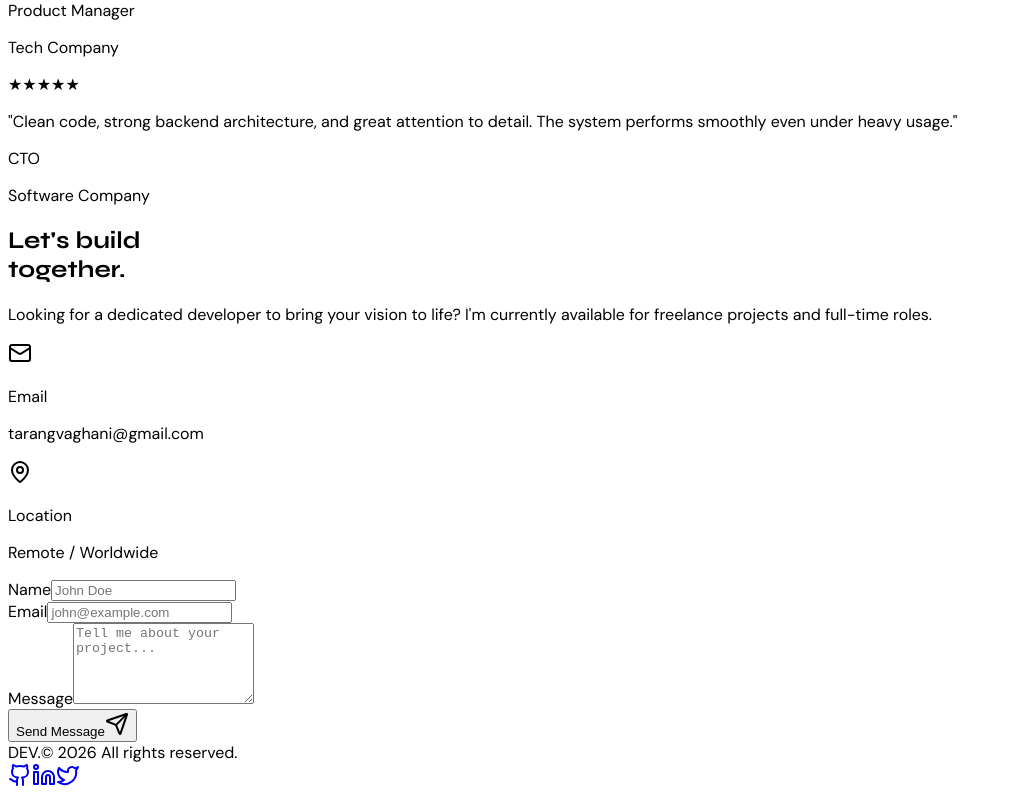
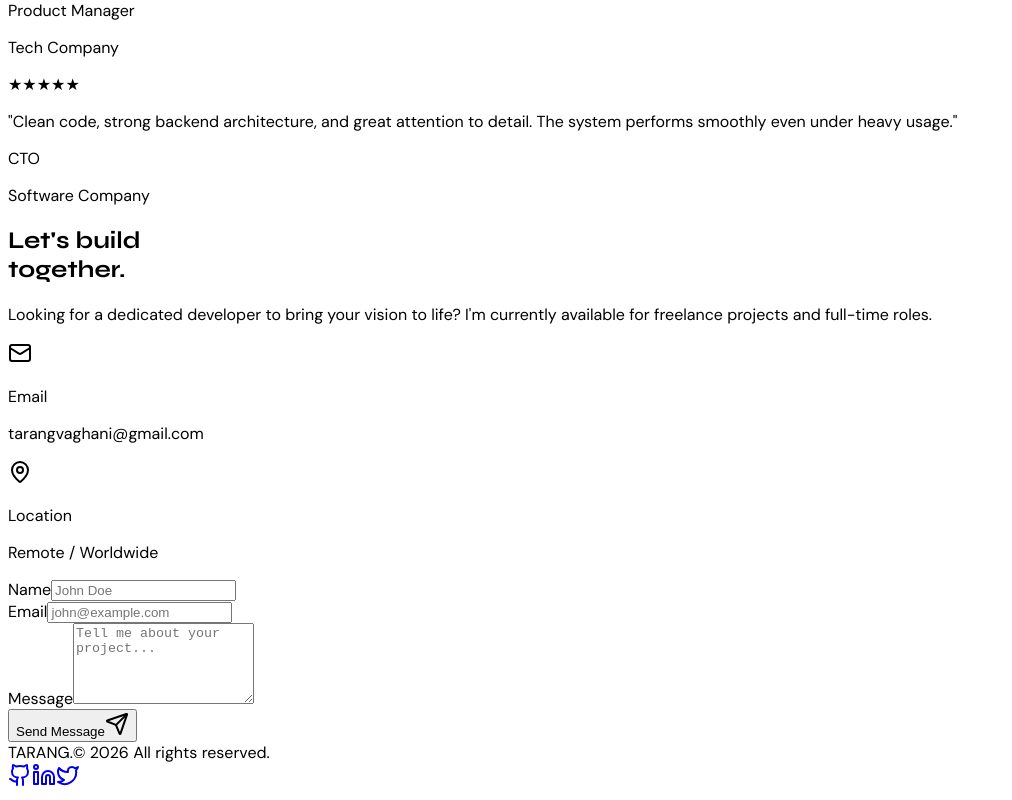
Before and after one commit to tarangvaghani09/tarang-dev, a React (Vite) app in the folder client/: page / in a window 1280 px wide. Shown: the part 2817-3617 px from the top of the page, without its empty margins (0-1012 px from the left). Built offline with nearby package versions, Linux system fonts and the light colour scheme; a web font is replaced by a local one.

Commit message:
fix render

```diff
--- a/client/src/components/Footer.tsx
+++ b/client/src/components/Footer.tsx
@@ -5,7 +5,7 @@ export function Footer() {
     <footer className="py-12 border-t border-white/5 bg-background">
       <div className="container max-w-6xl mx-auto px-4 sm:px-6 flex flex-col md:flex-row justify-between items-center gap-6">
         <div className="flex items-center gap-2">
-          <span className="font-display font-bold text-xl">DEV.</span>
+          <span className="font-display font-bold text-xl">TARANG.</span>
           <span className="text-muted-foreground text-sm">© {new Date().getFullYear()} All rights reserved.</span>
         </div>
 
```
